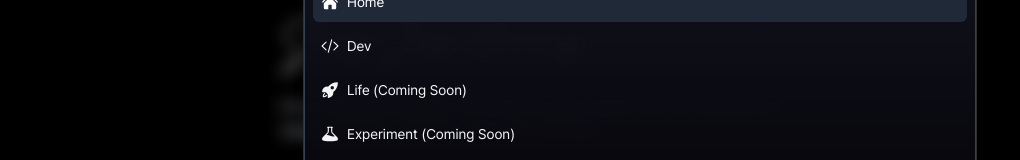
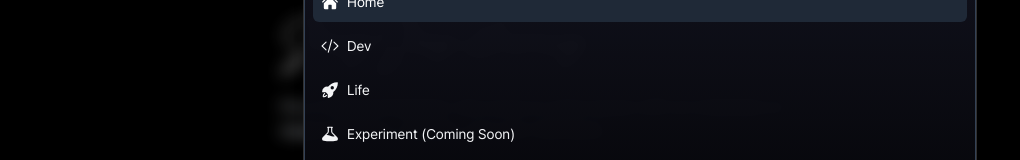
Before and after one commit to sangseophwang/seop-log, a Next.js app: page / in a window 1280 px wide. Both pictures are taken after a click on the button "Open Menu". Shown: the part 230-390 px from the top of the page, without its empty margins (0-1020 px from the left). Built offline with nearby package versions, Linux system fonts and the light colour scheme.

Commit message:
fix: open Life tab

```diff
--- a/components/Menus/PageMenu.tsx
+++ b/components/Menus/PageMenu.tsx
@@ -31,13 +31,9 @@ const PageMenu = () => {
         <CodeIcon className="h-4 w-4" />
         Dev
       </Command.Item>
-      <Command.Item
-        className="cursor-not-allowed select-none"
-        value="Life"
-        // onSelect={() => route('/life')}
-      >
+      <Command.Item value="Life" onSelect={() => route('/life')}>
         <LifeIcon className="h-4 w-4" />
-        Life (Coming Soon)
+        Life
       </Command.Item>
       <Command.Item
         className="cursor-not-allowed select-none"
```
